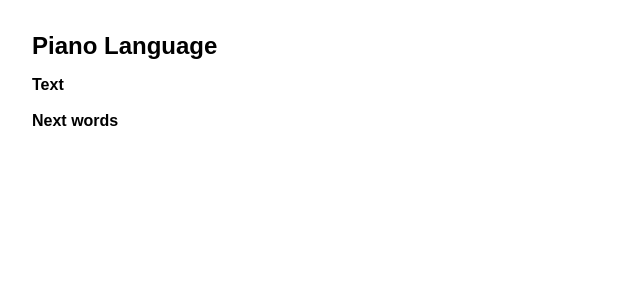
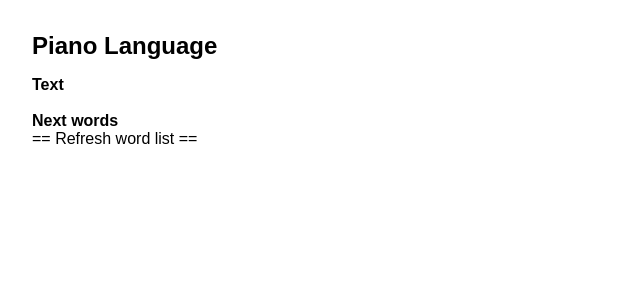
Before and after one commit to manna/musical-autocomplete, a Flask app: page / in a window 1280 px wide. Shown: the top 300 px of the page, without its empty margins (0-640 px from the left). Run offline with Flask 2, Linux system fonts and the light colour scheme; parts of the project's set-up code (start-up, migrations or seed data) failed here and were passed over; some libraries are stand-ins or nearby versions.

Commit message:
Add an option to refresh the word list to show new words.

```diff
--- a/app/app.py
+++ b/app/app.py
@@ -72,3 +72,10 @@ def consume_word():
     state['prefix'] += chosen_word + ' '
     update_next_words()
     return jsonify(state)
+
+
+# roll the dice again to get new top 10 next word predictions
+@app.route('/refresh', methods=['POST'])
+def refresh_next_words():
+    update_next_words()
+    return jsonify(state)
--- a/app/static/js/main.js
+++ b/app/static/js/main.js
@@ -7,6 +7,12 @@ const MidiDebug = (function() {
   function initMidiDebug() {
     $.post('/state', function success(data) {
       render(data);
+    });
+
+    document.getElementById('refresh').addEventListener('click', () => {
+      $.post('/refresh', function success(data) {
+        render(data);
+      });
     });
 
     /*
--- a/app/templates/main.html
+++ b/app/templates/main.html
@@ -19,7 +19,7 @@
     margin-bottom: 1rem;
   }
 
-  #word-list div {
+  #refresh, #word-list div {
     cursor: pointer;
   }
   </style>
@@ -42,6 +42,7 @@
 
     <h4>Next words</h4>
     <div id="word-list"></div>
+    <div id="refresh">== Refresh word list ==</div>
   </div>
 </body>
 </html>
```
